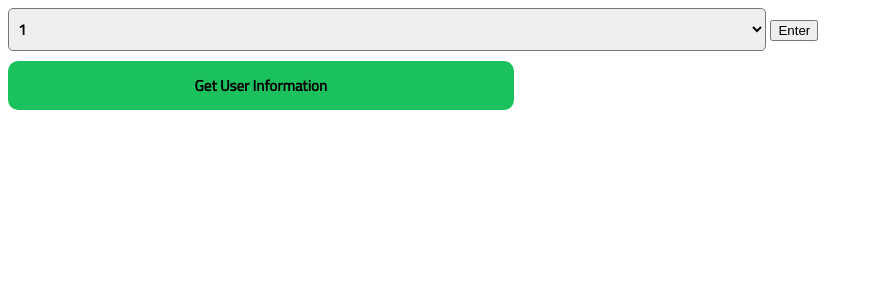
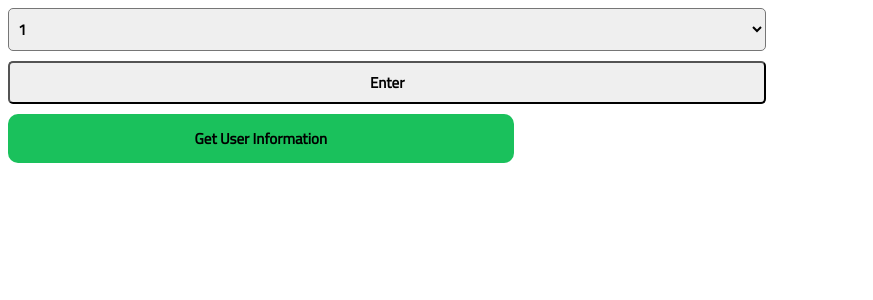
Before and after one commit to Abdullah-git-VS/Course-project-V2, a PHP site: page /BU.php in a window 1280 px wide. Shown: the top 300 px of the page, without its empty margins (0-873 px from the left). Run offline with PHP 8.4, Linux system fonts and the light colour scheme; tables that the repository leaves empty or names only in its code hold one stand-in row (values such as "Sample post").

Commit message:
Fix style

```diff
--- a/admin/index.css
+++ b/admin/index.css
@@ -8,7 +8,7 @@
 h2 {
   font-family: "Cairo", sans-serif;
 }
-select {
+select ,input {
   margin-bottom: 10px;
   width: 60%;
   padding: 5px;
```
